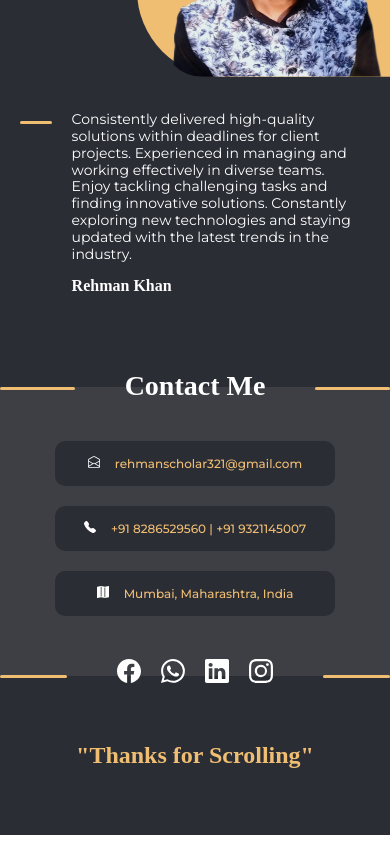
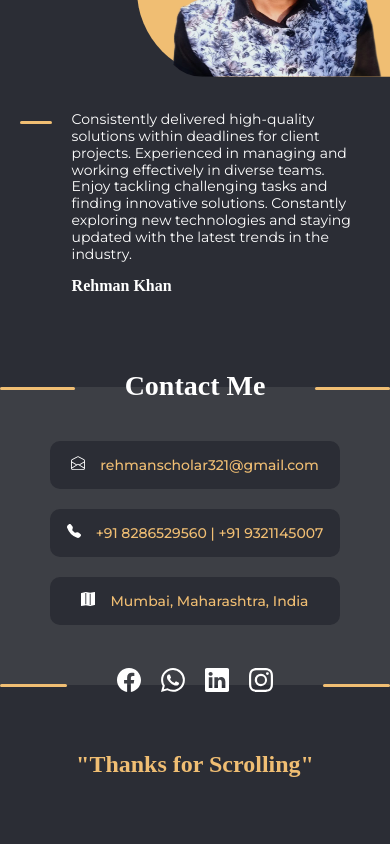
Before and after one commit to Rehman2708/My-Portfolio, a React (Create React App) app: page / in a window 390 px wide. Shown: the part 3747-4591 px from the top of the page. Built offline with nearby package versions, Linux system fonts and the light colour scheme.

Commit message:
minor fix

```diff
--- a/src/components/About/about.scss
+++ b/src/components/About/about.scss
@@ -30,7 +30,7 @@
     }
 }
 
-@media(max-width:400px) {
+@media(max-width:450px) {
     .about .aboutData {
         gap: 10px;
 
--- a/src/components/contacts/contacts.scss
+++ b/src/components/contacts/contacts.scss
@@ -107,10 +107,10 @@
             margin-top: 20px;
 
             .card1 {
-                font-size: $xsFont;
+                font-size: $msFont;
                 padding: 15px;
                 gap: 15px;
-                width: 250px;
+                width: 260px;
             }
         }
 
--- a/src/components/header/header.scss
+++ b/src/components/header/header.scss
@@ -4,7 +4,7 @@
   display: flex;
   justify-content: space-between;
   align-items: center;
-  padding: 20px 100px;
+  padding: 20px 80px;
   background-color: var(--bgColor1);
   position: relative;
 
@@ -62,7 +62,7 @@
 
 @media(max-width:800px) {
   .header {
-    padding: 20px 50px;
+    padding: 20px 20px;
 
     .menuIcon {
       color: var(--basicWhite);
--- a/src/components/header/optionmodal.scss
+++ b/src/components/header/optionmodal.scss
@@ -25,10 +25,10 @@
     }
 }
 
-@media(max-width:400px) {
+@media(max-width:450px) {
     .optionModal {
-        right: 30px;
-        top: 55px;
+        right: 20px;
+        top: 60px;
         padding: 15px;
         font-size: $msFont;
     }
```
